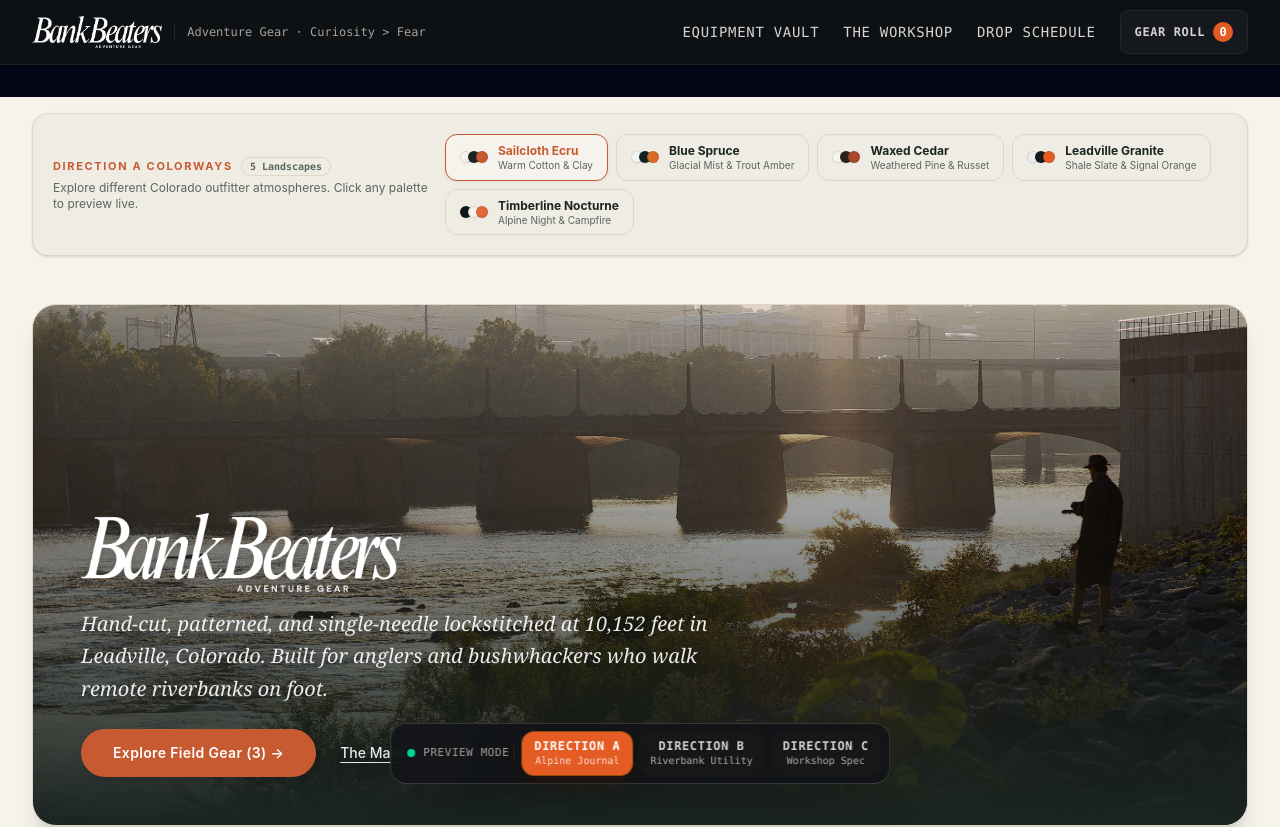
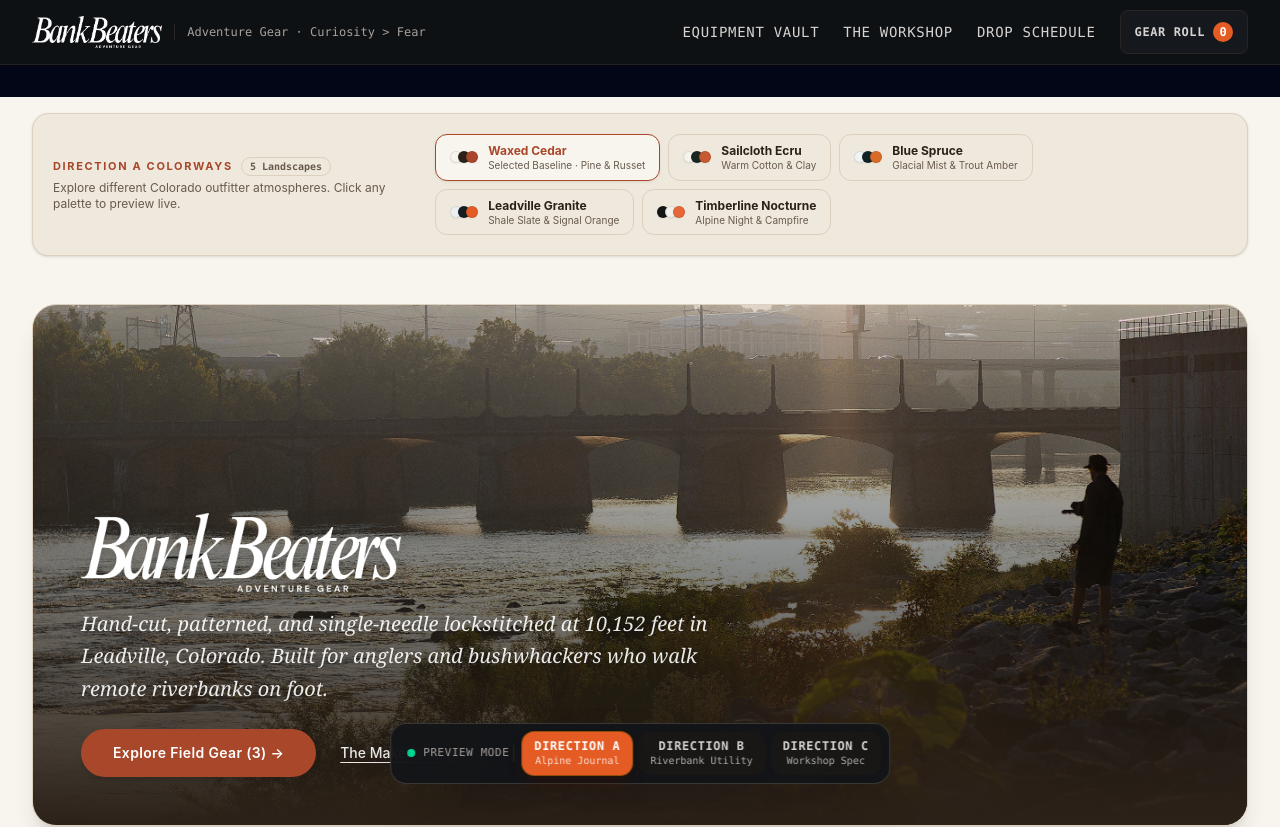
Before and after one commit to jacobmiller22/chrishop, a Next.js app in the folder apps/web/: page / in a window 1280 px wide. Shown: the top 827 px of the page. Built offline with nearby package versions, Linux system fonts and the light colour scheme; no server answers; a web font is replaced by a local one.

Commit message:
feat(storefront): make Waxed Cedar the official default colorway for Direction A

```diff
--- a/apps/web/src/app/(storefront)/page.tsx
+++ b/apps/web/src/app/(storefront)/page.tsx
@@ -53,7 +53,7 @@ export default async function HomePage({ searchParams }: HomePageProps) {
   const activePalette: JournalPalette =
     validPalette(resolvedSearchParams?.palette) ||
     validPalette(cookiePalette) ||
-    'sailcloth';
+    'cedar';
 
   const products = await fetchProducts();
   const featuredProductSlug = products[0]?.slug;
--- a/apps/web/src/app/globals.css
+++ b/apps/web/src/app/globals.css
@@ -16,23 +16,35 @@
   font-family: Charter, 'Bitstream Charter', 'Sitka Text', Cambria, Georgia, serif;
 }
 
-/* Direction A: The Alpine Field Journal (Multi-Palette System) */
+/* Direction A: The Alpine Field Journal (Waxed Cedar Baseline) */
 .direction-theme-a {
-  --journal-canvas: #F6F3EC;
-  --journal-surface: #EFECE3;
-  --journal-border: #DDD7C8;
-  --journal-ink: #1A2421;
-  --journal-muted: #5A6660;
-  --journal-accent: #C85A32;
-  --journal-accent-hover: #B04D28;
-  --journal-hero-overlay: #1A2421;
+  --journal-canvas: #F8F5EE;
+  --journal-surface: #EFE8DC;
+  --journal-border: #DDD0BE;
+  --journal-ink: #2B2118;
+  --journal-muted: #685A4E;
+  --journal-accent: #A8472A;
+  --journal-accent-hover: #8C371D;
+  --journal-hero-overlay: #2B2118;
   background-color: var(--journal-canvas) !important;
   color: var(--journal-ink) !important;
 }
 
-/* Palette 1: Sailcloth Ecru & Colorado Clay (Baseline) */
-.direction-theme-a.palette-sailcloth,
+/* Palette 1: Waxed Cedar & Russet Pine (Primary Brand Selection) */
+.direction-theme-a.palette-cedar,
 .direction-theme-a:not([class*="palette-"]) {
+  --journal-canvas: #F8F5EE;
+  --journal-surface: #EFE8DC;
+  --journal-border: #DDD0BE;
+  --journal-ink: #2B2118;
+  --journal-muted: #685A4E;
+  --journal-accent: #A8472A;
+  --journal-accent-hover: #8C371D;
+  --journal-hero-overlay: #2B2118;
+}
+
+/* Palette 2: Sailcloth Ecru & Colorado Clay */
+.direction-theme-a.palette-sailcloth {
   --journal-canvas: #F6F3EC;
   --journal-surface: #EFECE3;
   --journal-border: #DDD7C8;
@@ -43,7 +55,7 @@
   --journal-hero-overlay: #1A2421;
 }
 
-/* Palette 2: Blue Spruce & Glacial Quartz */
+/* Palette 3: Blue Spruce & Glacial Quartz */
 .direction-theme-a.palette-spruce {
   --journal-canvas: #F0F4F4;
   --journal-surface: #E3ECEB;
@@ -53,18 +65,6 @@
   --journal-accent: #D96B27;
   --journal-accent-hover: #BF581A;
   --journal-hero-overlay: #0F2224;
-}
-
-/* Palette 3: Waxed Cedar & Russet Pine */
-.direction-theme-a.palette-cedar {
-  --journal-canvas: #F8F5EE;
-  --journal-surface: #EFE8DC;
-  --journal-border: #DDD0BE;
-  --journal-ink: #2B2118;
-  --journal-muted: #685A4E;
-  --journal-accent: #A8472A;
-  --journal-accent-hover: #8C371D;
-  --journal-hero-overlay: #2B2118;
 }
 
 /* Palette 4: Leadville Granite & Signal Orange */
--- a/apps/web/src/components/storefront/directions/DirectionAlpineJournal.tsx
+++ b/apps/web/src/components/storefront/directions/DirectionAlpineJournal.tsx
@@ -18,7 +18,7 @@ export interface DirectionAlpineJournalProps {
 export const DirectionAlpineJournal: React.FC<DirectionAlpineJournalProps> = ({
   products,
   featuredProduct: _featuredProduct,
-  initialPalette = 'sailcloth',
+  initialPalette = 'cedar',
 }) => {
   const [activePalette, setActivePalette] = useState<JournalPalette>(initialPalette);
 
--- a/apps/web/src/components/storefront/directions/JournalPaletteSwitcher.tsx
+++ b/apps/web/src/components/storefront/directions/JournalPaletteSwitcher.tsx
@@ -21,6 +21,14 @@ export interface PaletteDef {
 
 export const JOURNAL_PALETTES: PaletteDef[] = [
   {
+    id: 'cedar',
+    name: 'Waxed Cedar',
+    tagline: 'Selected Baseline · Pine & Russet',
+    canvas: '#F8F5EE',
+    ink: '#2B2118',
+    accent: '#A8472A',
+  },
+  {
     id: 'sailcloth',
     name: 'Sailcloth Ecru',
     tagline: 'Warm Cotton & Clay',
@@ -35,14 +43,6 @@ export const JOURNAL_PALETTES: PaletteDef[] = [
     canvas: '#F0F4F4',
     ink: '#0F2224',
     accent: '#D96B27',
-  },
-  {
-    id: 'cedar',
-    name: 'Waxed Cedar',
-    tagline: 'Weathered Pine & Russet',
-    canvas: '#F8F5EE',
-    ink: '#2B2118',
-    accent: '#A8472A',
   },
   {
     id: 'granite',
```
